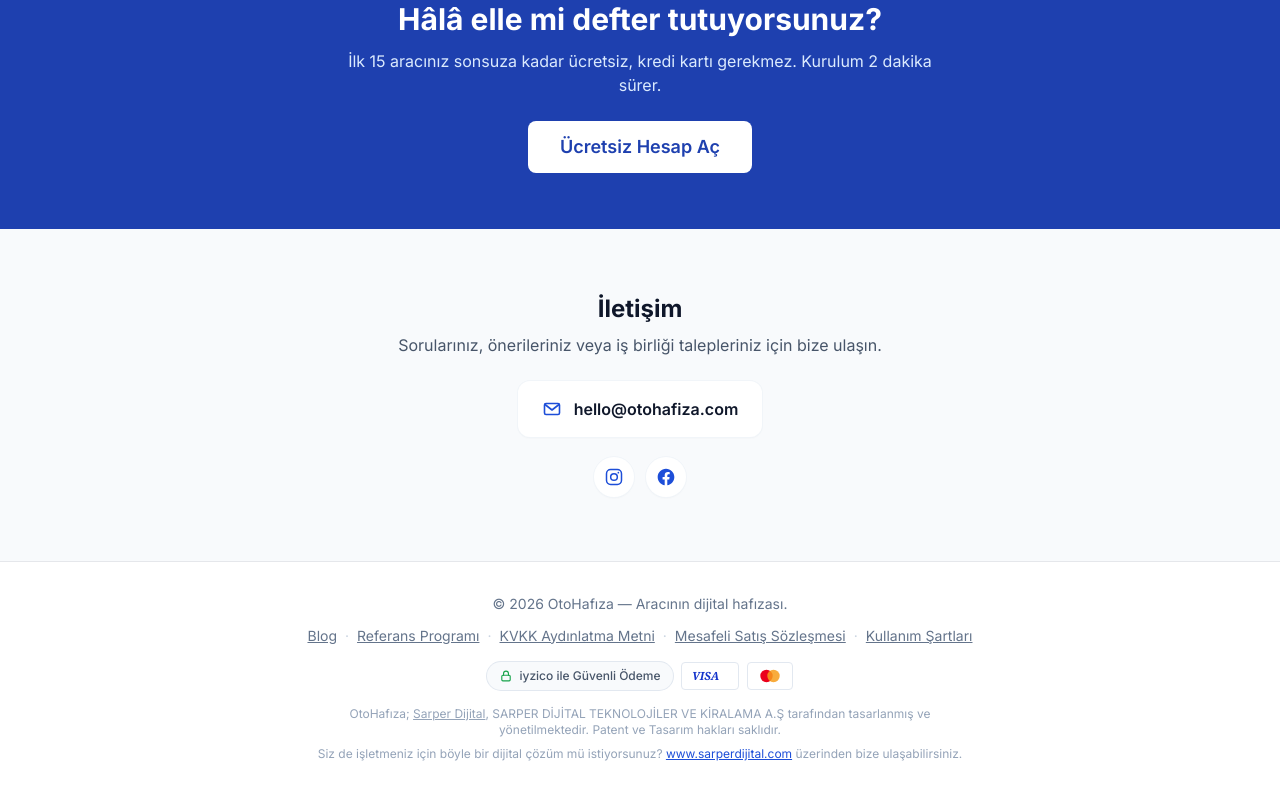
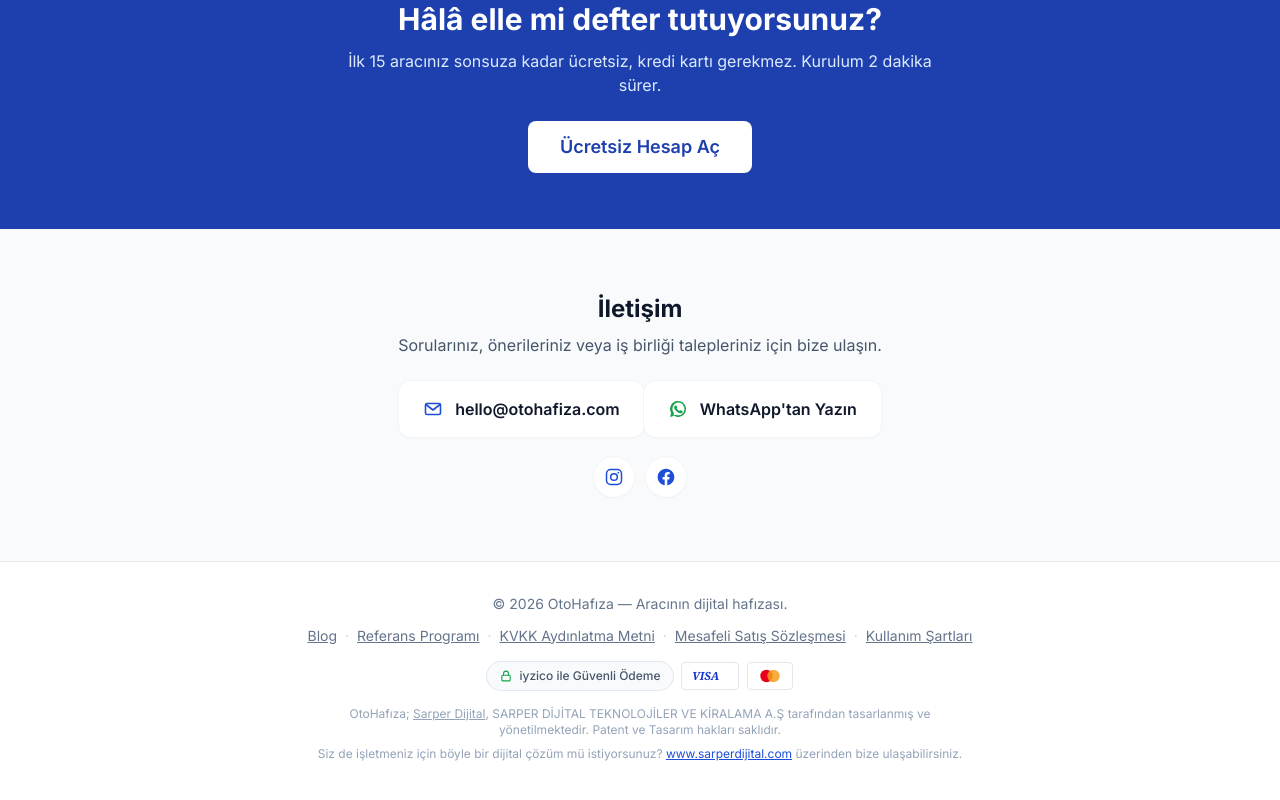
Before and after one commit to zekaydoan/otok-nye, a Next.js app: page / in a window 1280 px wide. Shown: the part 6765-7565 px from the top of the page. Built offline with nearby package versions, Linux system fonts and the light colour scheme; no server answers.

Commit message:
WhatsApp numarasını İletişim, Şifremi Unuttum ve etiket sipariş sayfalarına ekle

```diff
--- a/app/dashboard/etiket-siparis/page.tsx
+++ b/app/dashboard/etiket-siparis/page.tsx
@@ -4,7 +4,8 @@ import { getShopById, getStickerUnitPriceTry, listStickerOrdersByShop } from "@/
 import { isBillingInfoComplete } from "@/lib/billing";
 import StickerOrderForm from "@/components/StickerOrderForm";
 import StickerOrderList from "@/components/StickerOrderList";
-import { BrandMark, CheckIcon } from "@/components/icons";
+import { buildBusinessWhatsAppLink } from "@/lib/whatsappBusiness";
+import { BrandMark, CheckIcon, WhatsAppIcon } from "@/components/icons";
 
 const BENEFITS = [
   "Motor bölmesi sıcaklığına, yağa ve neme dayanıklı malzeme",
@@ -25,6 +26,15 @@ export default async function StickerOrderPage() {
       <p className="mt-1 text-sm text-slate-500">
         Kargo takibi elle güncellenir, sipariş durumunuzu aşağıdan izleyebilirsiniz.
       </p>
+      <a
+        href={buildBusinessWhatsAppLink("Merhaba, etiket siparişiyle ilgili bir sorum var.")}
+        target="_blank"
+        rel="noopener noreferrer"
+        className="mt-2 inline-flex items-center gap-1.5 text-sm font-medium text-green-700 hover:underline"
+      >
+        <WhatsAppIcon className="h-4 w-4 shrink-0" />
+        Sorularınız mı var? WhatsApp'tan sorun
+      </a>
 
       {/* Ürün tanıtımı — ödeme istemeden önce "neden bu parayı ödüyorum" sorusuna
           görsel olarak cevap verir. */}
--- a/app/page.tsx
+++ b/app/page.tsx
@@ -5,6 +5,7 @@ import Logo from "@/components/Logo";
 import PaymentBadges from "@/components/PaymentBadges";
 import FaqAccordion from "@/components/FaqAccordion";
 import MobileNavMenu from "@/components/MobileNavMenu";
+import { buildBusinessWhatsAppLink } from "@/lib/whatsappBusiness";
 import {
   BellIcon,
   BrandMark,
@@ -25,6 +26,7 @@ import {
   StickerIcon,
   UploadIcon,
   UsersIcon,
+  WhatsAppIcon,
   XCircleIcon,
 } from "@/components/icons";
 
@@ -945,6 +947,18 @@ export default function HomePage() {
             </a>
           </div>
 
+          <div className="mt-3 inline-flex items-center gap-3 rounded-xl bg-white px-6 py-4 shadow-sm ring-1 ring-slate-100">
+            <WhatsAppIcon className="h-5 w-5 shrink-0 text-green-600" />
+            <a
+              href={buildBusinessWhatsAppLink("Merhaba, OtoHafıza hakkında bilgi almak istiyorum.")}
+              target="_blank"
+              rel="noopener noreferrer"
+              className="text-base font-semibold text-slate-900 hover:text-brand-700"
+            >
+              WhatsApp'tan Yazın
+            </a>
+          </div>
+
           <div className="mt-5 flex items-center justify-center gap-3">
             <a
               href="https://www.instagram.com/hafizaoto"
--- a/app/sifremi-unuttum/page.tsx
+++ b/app/sifremi-unuttum/page.tsx
@@ -4,7 +4,8 @@ import { useState } from "react";
 import Link from "next/link";
 import AuthSidePanel from "@/components/AuthSidePanel";
 import Logo from "@/components/Logo";
-import { CheckCircleIcon } from "@/components/icons";
+import { buildBusinessWhatsAppLink } from "@/lib/whatsappBusiness";
+import { CheckCircleIcon, WhatsAppIcon } from "@/components/icons";
 
 export default function ForgotPasswordPage() {
   const [email, setEmail] = useState("");
@@ -56,7 +57,16 @@ export default function ForgotPasswordPage() {
                 <strong>{email}</strong> adresi sistemde kayıtlıysa, şifrenizi sıfırlamak için
                 gereken bağlantıyı içeren bir e-posta gönderdik. Bağlantı 1 saat geçerlidir.
               </p>
-              <Link href="/giris" className="mt-6 inline-block text-sm font-medium text-brand-600">
+              <a
+                href={buildBusinessWhatsAppLink("Merhaba, şifremi sıfırlama e-postası gelmedi, yardımcı olur musunuz?")}
+                target="_blank"
+                rel="noopener noreferrer"
+                className="mt-4 flex items-center gap-2 rounded-lg bg-green-50 px-3 py-2 text-sm font-medium text-green-700 hover:bg-green-100"
+              >
+                <WhatsAppIcon className="h-4 w-4 shrink-0" />
+                E-posta gelmedi mi? WhatsApp'tan yazın
+              </a>
+              <Link href="/giris" className="mt-4 inline-block text-sm font-medium text-brand-600">
                 ← Giriş sayfasına dön
               </Link>
             </div>
--- a/components/WhatsAppFloatButton.tsx
+++ b/components/WhatsAppFloatButton.tsx
@@ -1,20 +1,16 @@
 import Link from "next/link";
 import { WhatsAppIcon } from "@/components/icons";
+import { buildBusinessWhatsAppLink } from "@/lib/whatsappBusiness";
 
 // Sitenin herkese açık (pazarlama) sayfalarında sağ altta sabit duran destek
 // butonu — bu sektörde (usta/esnaf) telefon/WhatsApp her zaman e-postadan daha
 // çok tercih edildiği için, bir form doldurmadan doğrudan mesaj atabilme.
-//
-// Kurumsal WhatsApp Business numarası — ülke koduyla, boşluksuz (ör.
-// "905XXXXXXXXX"). Sabit boşken bileşen hiçbir şey render etmiyor (kırık/boş
-// bir link göstermemek için); bu artık geçerli değil, numara tanımlı.
-const WHATSAPP_NUMBER = "905425756918";
+// Numara bkz. lib/whatsappBusiness.ts — aynı numara ana sayfa İletişim
+// bölümünde, Şifremi Unuttum akışında ve etiket sipariş sayfasında da kullanılır.
 const DEFAULT_MESSAGE = "Merhaba, OtoHafıza hakkında bilgi almak istiyorum.";
 
 export default function WhatsAppFloatButton() {
-  if (!WHATSAPP_NUMBER) return null;
-
-  const href = `https://wa.me/${WHATSAPP_NUMBER}?text=${encodeURIComponent(DEFAULT_MESSAGE)}`;
+  const href = buildBusinessWhatsAppLink(DEFAULT_MESSAGE);
 
   return (
     <Link
--- /dev/null
+++ b/lib/whatsappBusiness.ts
@@ -0,0 +1,9 @@
+// OtoHafıza'nın kurumsal WhatsApp Business hattı — ülke koduyla, boşluksuz
+// (ör. "905XXXXXXXXX"). components/WhatsAppFloatButton.tsx, ana sayfa İletişim
+// bölümü, Şifremi Unuttum akışı ve etiket sipariş sayfası aynı numarayı buradan
+// okur — numara değişirse tek yerden güncellenir.
+export const WHATSAPP_BUSINESS_NUMBER = "905425756918";
+
+export function buildBusinessWhatsAppLink(message: string): string {
+  return `https://wa.me/${WHATSAPP_BUSINESS_NUMBER}?text=${encodeURIComponent(message)}`;
+}
```
